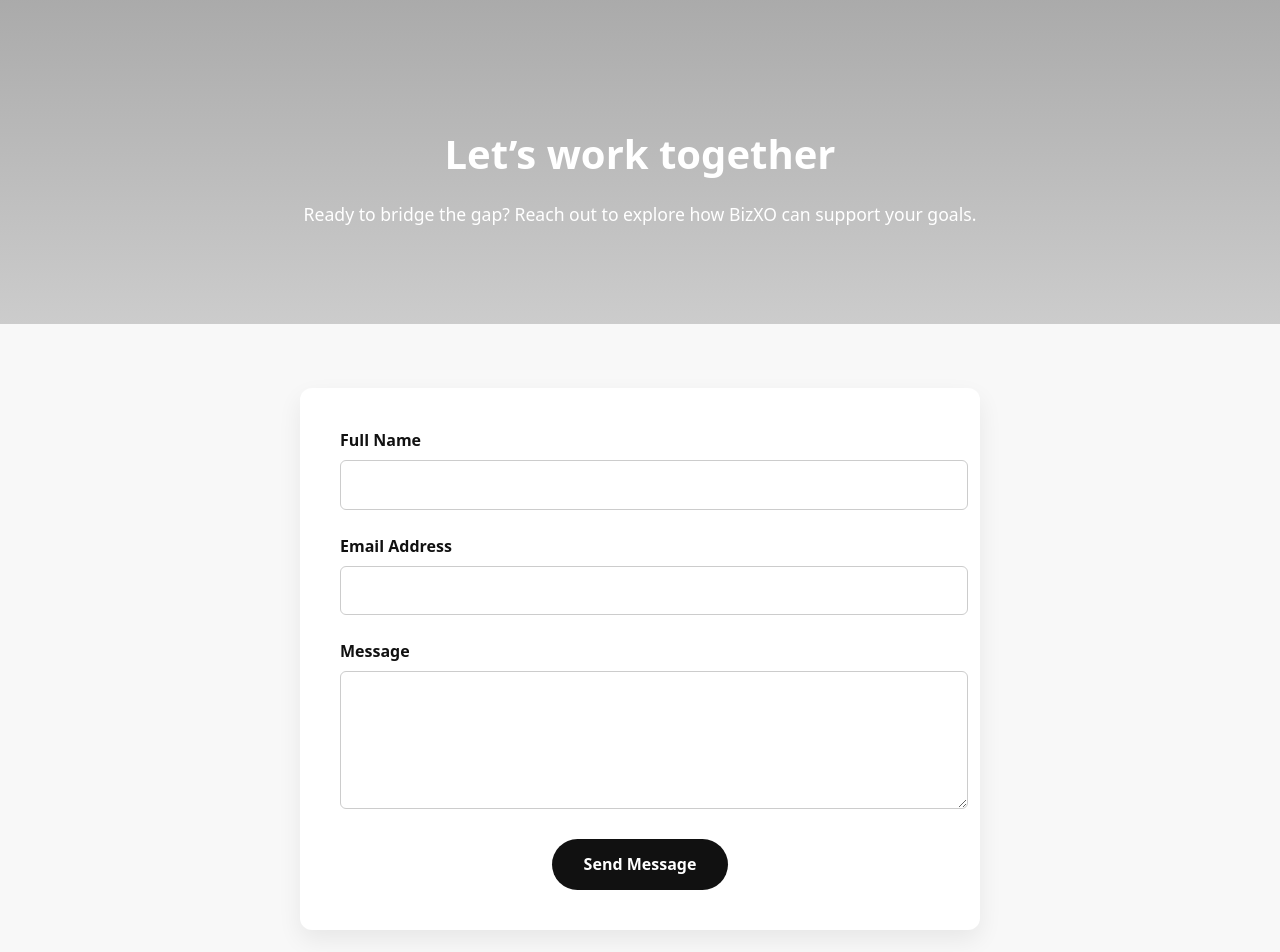
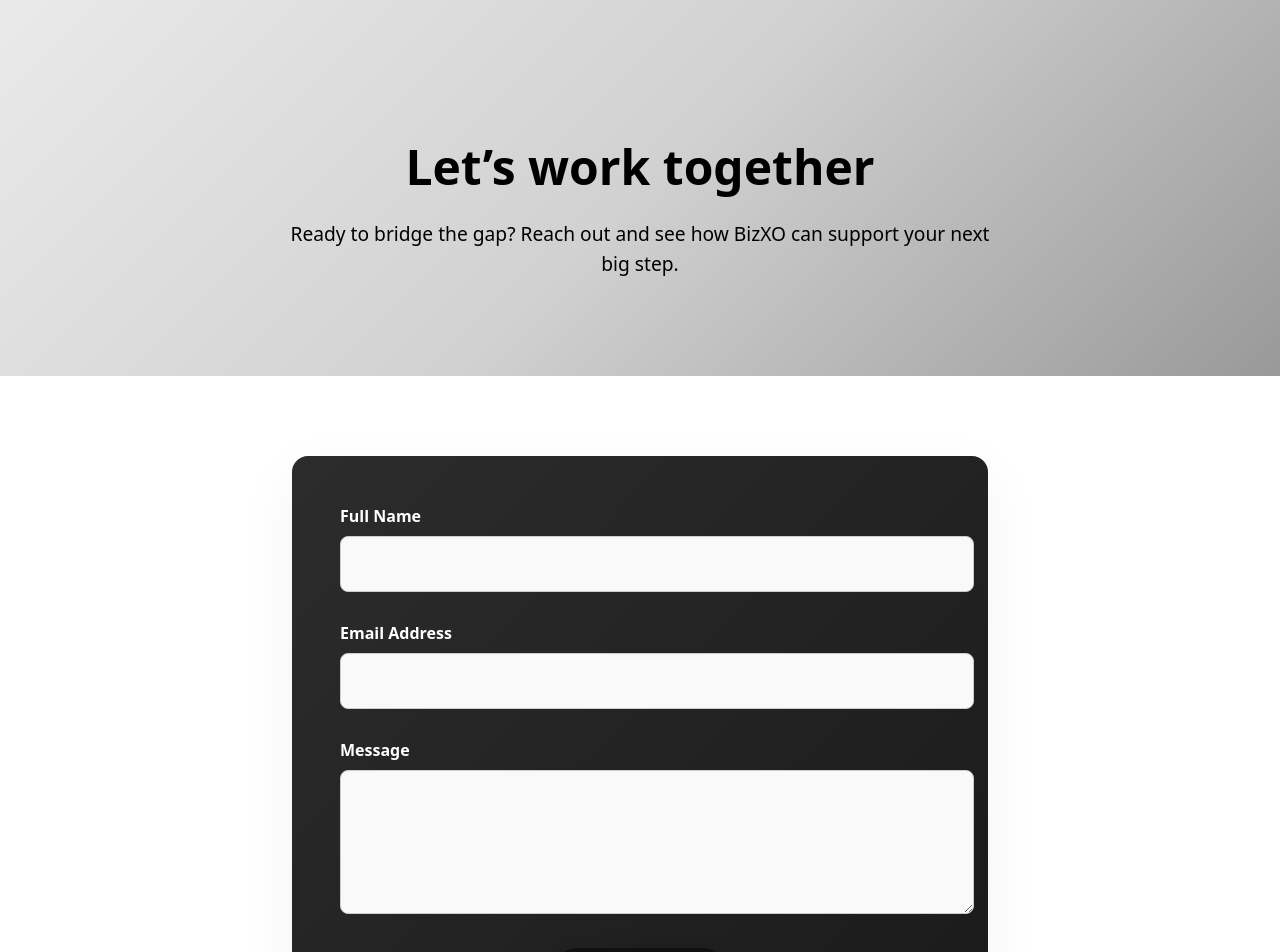
Before and after one commit to EstherLynn-Nk/landing-bizxo-clean, a Vue app: page / in a window 1280 px wide. Shown: the part 1780-2732 px from the top of the page. Built offline with nearby package versions, Linux system fonts and the light colour scheme.

Commit message:
Modification Page Contact

```diff
--- a/src/components/ContactSection.vue
+++ b/src/components/ContactSection.vue
@@ -1,127 +1,8 @@
-
-<!-- src/components/ContactForm.vue -->
-<!-- <template>
-  <section class="contact-form-section">
-    <div class="form-container">
-      <h2>Contactez-nous</h2>
-      <form @submit.prevent="handleSubmit">
-        <div class="form-group">
-          <label for="name">Nom complet</label>
-          <input type="text" id="name" v-model="form.name" required />
-        </div>
-        <div class="form-group">
-          <label for="email">Adresse e-mail</label>
-          <input type="email" id="email" v-model="form.email" required />
-        </div>
-        <div class="form-group">
-          <label for="message">Message</label>
-          <textarea id="message" v-model="form.message" rows="5" required></textarea>
-        </div>
-        <button type="submit">Envoyer</button>
-      </form>
-    </div>
-  </section>
-</template>
-
-<script>
-export default {
-  name: "ContactForm",
-  data() {
-    return {
-      form: {
-        name: "",
-        email: "",
-        message: "",
-      },
-    };
-  },
-  methods: {
-    handleSubmit() {
-      console.log("Formulaire envoyé :", this.form);
-      // Tu peux ajouter ici un envoi via email API ou stockage backend.
-      alert("Merci pour votre message !");
-      this.form.name = "";
-      this.form.email = "";
-      this.form.message = "";
-    },
-  },
-};
-</script>
-
-<style scoped>
-.contact-form-section {
-  background-color: #f2f1ef;
-  color: #1a1a1a;
-  padding: 80px 20px;
-  display: flex;
-  justify-content: center;
-  align-items: center;
-}
-
-.form-container {
-  max-width: 600px;
-  width: 100%;
-  background-color: #fff;
-  border-radius: 16px;
-  padding: 40px;
-  box-shadow: 0 12px 30px rgba(0, 0, 0, 0.1);
-}
-
-h2 {
-  font-size: 2rem;
-  margin-bottom: 20px;
-  color: #1a1a1a;
-}
-
-.form-group {
-  margin-bottom: 20px;
-}
-
-label {
-  display: block;
-  margin-bottom: 8px;
-  font-weight: 500;
-  color: #333;
-}
-
-input,
-textarea {
-  width: 100%;
-  padding: 12px 16px;
-  border: 1px solid #ccc;
-  border-radius: 8px;
-  font-size: 1rem;
-  background-color: #f9f9f9;
-  color: #333;
-}
-
-input:focus,
-textarea:focus {
-  outline: none;
-  border-color: #555;
-  background-color: #fff;
-}
-
-button {
-  background-color: #1a1a1a;
-  color: #fff;
-  border: none;
-  padding: 14px 24px;
-  font-size: 1rem;
-  border-radius: 10px;
-  cursor: pointer;
-  transition: background-color 0.3s ease;
-}
-
-button:hover {
-  background-color: #333;
-}
-</style> -->
 <template>
   <section class="contact-intro">
     <h2 class="contact-title">Let’s work together</h2>
     <p class="contact-subtitle">
-      Ready to bridge the gap? Reach out to explore how BizXO can support your goals.
+      Ready to bridge the gap? Reach out and see how BizXO can support your next big step.
     </p>
   </section>
 
@@ -146,7 +27,6 @@
     </form>
   </section>
 </template>
-
 <script>
 export default {
   name: "Contact",
@@ -161,10 +41,8 @@
   },
   methods: {
     submitForm() {
-      // You can connect this to an API later
       console.log("Form submitted:", this.form);
       alert("Message sent! We'll be in touch soon.");
-      // Reset form
       this.form.name = "";
       this.form.email = "";
       this.form.message = "";
@@ -172,47 +50,56 @@
   }
 };
 </script>
-
 <style scoped>
-/* Gradient intro section */
+/* INTRO GRADIENT BLOCK */
 .contact-intro {
-  background: linear-gradient( #777, #ffffff);
-  background-size: 400% 400%;
-  animation: gradientShift 12s ease infinite;
+  background: linear-gradient(135deg,#f3f0ed);
+  background-size: 300% 300%;
+  animation: gradientScroll 14s ease infinite;
   padding: 6rem 2rem;
-  color: #fff;
+  background: linear-gradient(135deg, #eaeaea, #d1d1d1, #999);
   text-align: center;
 }
 
+@keyframes gradientScroll {
+  0% { background-position: 0% 50%; }
+  50% { background-position: 100% 50%; }
+  100% { background-position: 0% 50%; }
+}
+
 .contact-title {
-  font-size: 2.5rem;
+  font-size: 3rem;
   font-weight: bold;
   margin-bottom: 1rem;
+  animation: fadeDown 0.8s ease forwards;
+  opacity: 0;
+  color: #000;
 }
 
 .contact-subtitle {
-  font-size: 1.1rem;
+  font-size: 1.2rem;
   max-width: 700px;
   margin: 0 auto;
   line-height: 1.6;
+  color:#000;
+  animation: fadeUp 1s ease 0.5s forwards;
+  opacity: 0;
 }
 
-@keyframes gradientShift {
-  0% {
-    background-position: 0% 50%;
-  }
-  50% {
-    background-position: 100% 50%;
-  }
-  100% {
-    background-position: 0% 50%;
-  }
+@keyframes fadeDown {
+  from { opacity: 0; transform: translateY(-20px); }
+  to { opacity: 1; transform: translateY(0); }
 }
 
-/* Contact form */
+@keyframes fadeUp {
+  from { opacity: 0; transform: translateY(20px); }
+  to { opacity: 1; transform: translateY(0); }
+}
+
+/* FORMULAIRE */
 .contact-form-section {
-  padding: 4rem 2rem;
-  background-color: #f8f8f8;
+  padding: 5rem 2rem;
+  background-color: linear-gradient(135deg,#d8d8d8,#ccc,#0a0a0a);
   display: flex;
   justify-content: center;
 }
@@ -220,14 +107,15 @@
 .contact-form {
   width: 100%;
   max-width: 600px;
-  background: white;
-  padding: 2.5rem;
-  border-radius: 12px;
-  box-shadow: 0 10px 25px rgba(0, 0, 0, 0.07);
+  background: linear-gradient(135deg, #2c2c2c, #1a1a1a);
+  padding: 3rem;
+  border-radius: 16px;
+  box-shadow: 0 20px 60px rgba(0, 0, 0, 0.05);
+  transition: all 0.3s ease;
 }
 
 .form-group {
-  margin-bottom: 1.5rem;
+  margin-bottom: 1.8rem;
   text-align: left;
 }
 
@@ -235,29 +123,31 @@
   display: block;
   margin-bottom: 0.5rem;
   font-weight: 600;
-  color: #111;
+  color: #ffffff;
 }
 
 input,
 textarea {
   width: 100%;
-  padding: 0.8rem;
+  padding: 1rem;
   border: 1px solid #ccc;
-  border-radius: 6px;
+  border-radius: 8px;
   font-size: 1rem;
   font-family: inherit;
-  resize: vertical;
+  background-color: #f9f9f9;
+  transition: border 0.3s ease, background-color 0.3s ease;
 }
 
 input:focus,
 textarea:focus {
   outline: none;
-  border-color: #999;
-  background-color: #fafafa;
+  border-color: #111;
+  background-color: #fff;
 }
 
+/* BOUTON ANIMÉ */
 .submit-button {
-  background-color: #111;
+  background: rgba(17, 17, 17, 0.95);
   color: white;
   padding: 0.9rem 2rem;
   border: none;
@@ -265,10 +155,13 @@
   font-weight: 600;
   font-size: 1rem;
   cursor: pointer;
-  transition: background-color 0.3s ease;
+  transition: transform 0.3s ease, background-color 0.3s ease;
+  box-shadow: 0 4px 20px rgba(0, 0, 0, 0.2);
+  backdrop-filter: blur(4px);
 }
 
 .submit-button:hover {
-  background-color: #333;
+  transform: scale(1.05);
+  background-color: #000;
 }
 </style>
--- a/src/components/ServicesSection.vue
+++ b/src/components/ServicesSection.vue
@@ -178,7 +178,7 @@
 }
 
 .service-card {
-  background-color: #d7d7d7;
+  background-color: #f3f0ed;;
   border-radius: 1rem;
   box-shadow: 0 6px 20px rgba(0, 0, 0, 0.3);
   padding: 2rem;
```
